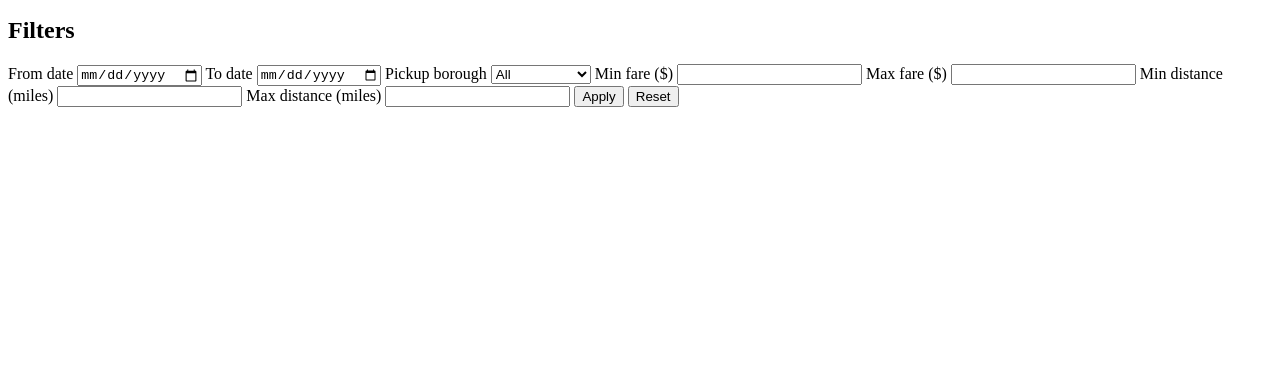
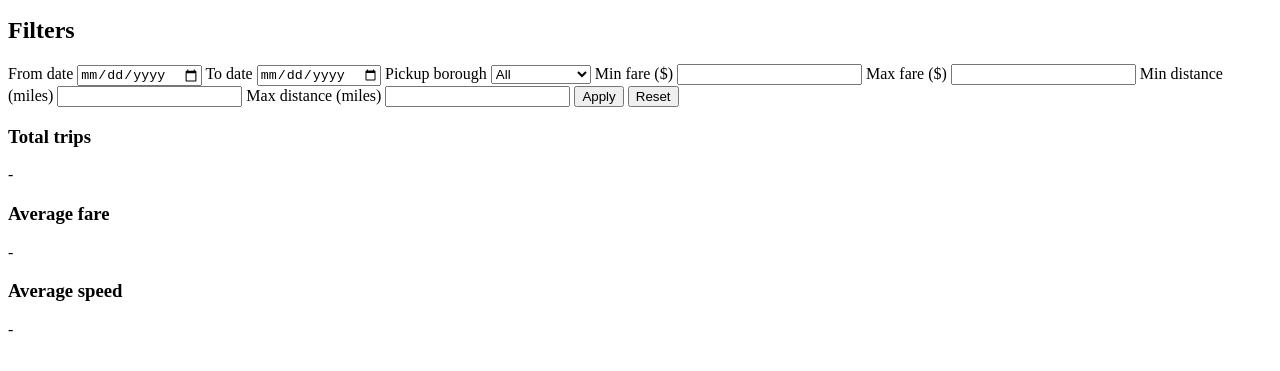
Before and after one commit to gunnogere/Team4C1_Summative_Urban_Mobility_Data_Explorer, a plain HTML site: page frontend/index.html in a window 1280 px wide. Shown: the part 101-472 px from the top of the page. Drawn offline with Linux system fonts and the light colour scheme.

Commit message:
add summary cards

```diff
--- a/frontend/index.html
+++ b/frontend/index.html
@@ -52,8 +52,23 @@
                 <!-- apply sends the choices to the page, reset clears them -->
                 <button id="apply-btn">Apply</button>
                 <button id="reset-btn">Reset</button>
+            </section>
 
-            </section>
+                <!-- three number cards that summarize the trips-->
+                 <section id="summary">
+                    <div class="card">
+                        <h3>Total trips</h3>
+                        <p id="total-trips">-</p>
+                        </div>
+                        <div class="card">
+                            <h3>Average fare</h3>
+                            <p id="avg-fare">-</p>
+                        </div>
+                        <div class="card">
+                            <h3>Average speed</h3>
+                            <p id="avg-speed">-</p>
+                    </div>
+                 </section>
         </main>
     </body>
 </html>
```
